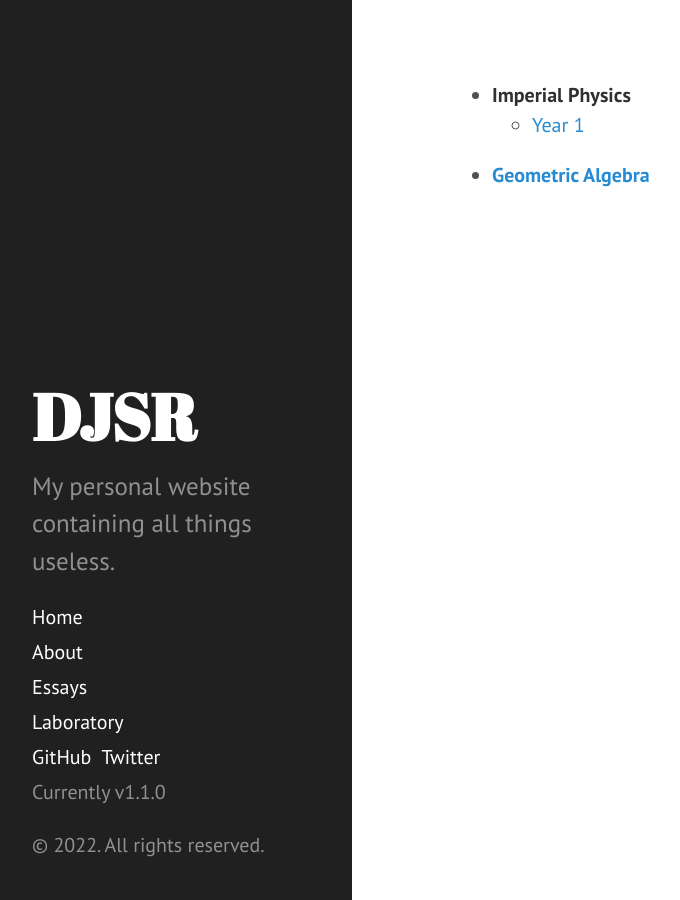
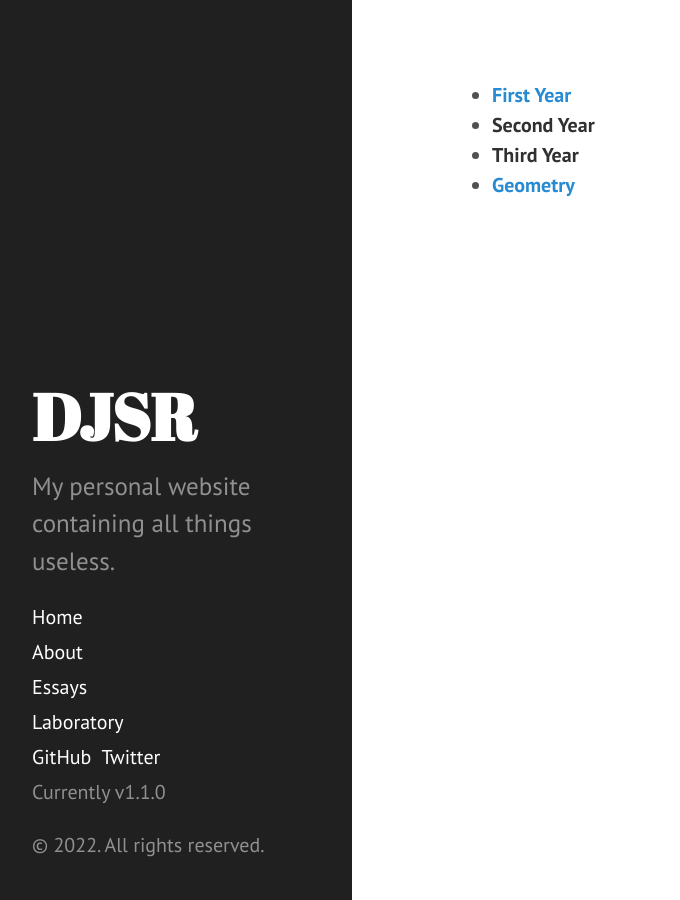
Before and after one commit to dansomrob/dansomrob.github.io, a Jekyll site: the page built from notes/index.md, in a window 1280 px wide. Shown: the whole page, without its empty margins (8-688 px from the left). Built offline with Jekyll 4.4.1, drawn with Linux system fonts in a browser that asks for light colours.

Commit message:
Update index.md

```diff
--- a/notes/index.md
+++ b/notes/index.md
@@ -2,6 +2,7 @@
 layout: default
 title: Revision Notes
 ---
-- **Imperial Physics**
-  - [Year 1]({{ site.url }}/notes/Y1)
-- [**Geometric Algebra**]({{ site.url}}/notes/Geometric_Algebra)
+- [**First Year**]({{ site.url }}/notes/Y1)
+- **Second Year**
+- **Third Year**
+- [**Geometry**]({{ site.url}}/notes/Geometric_Algebra)
```
